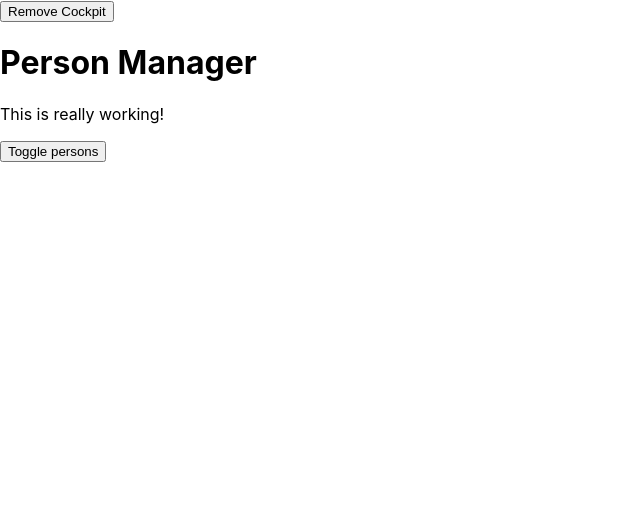
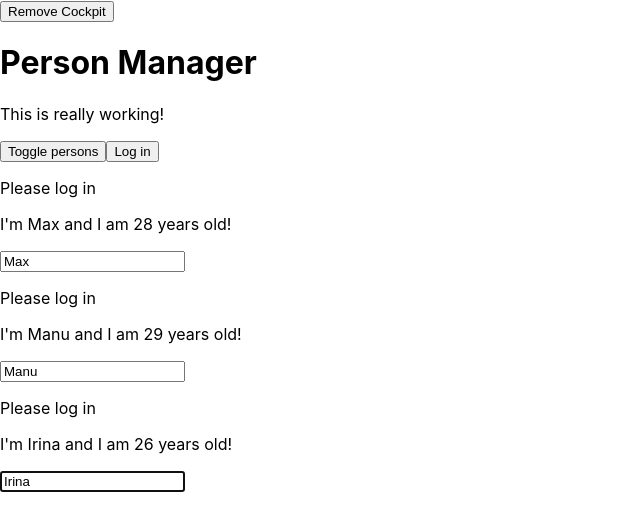
Before and after one commit to brainman07/react-complete-guide, a React app: page / in a window 1280 px wide. Shown: the top 530 px of the page, without its empty margins (0-640 px from the left). Built offline with nearby package versions, Linux system fonts and the light colour scheme.

Commit message:
Context API

```diff
--- a/src/components/Cockpit/Cockpit.js
+++ b/src/components/Cockpit/Cockpit.js
@@ -1,9 +1,13 @@
-import React, {useEffect} from 'react';
+import React, {useEffect, useRef} from 'react';
 import classes from './Cockpit.css';
+import AuthContext from '../../context/auth-context';
 
 const cockpit = (props) => {
+    const toggleBtnRef = useRef(null);
+
     useEffect(() => {
         console.log('[Cockpit.js] useEffect');
+        toggleBtnRef.current.click();
         return () => {
             console.log('[Cockpit.js] cleanup work in useEffect');
         };
@@ -35,11 +39,15 @@
             <h1>{props.title}</h1>
             <p className={assignedClasses.join(' ')}>This is really working!</p>
             <button
+                ref={toggleBtnRef}
                 className={btnClass}
                 onClick={props.clicked}
             >
                 Toggle persons
             </button>
+            <AuthContext.Consumer>
+                {context => <button onClick={context.login}>Log in</button>}
+            </AuthContext.Consumer>
         </div>
     );
 };
--- a/src/components/Persons/Person/Person.js
+++ b/src/components/Persons/Person/Person.js
@@ -1,8 +1,9 @@
-import React, {Component} from 'react';
+import React, { Component } from 'react';
 import PropTypes from 'prop-types'
 import classes from './Person.css';
 import Aux from '../../../hoc/Auxiliary'
 import withClass from '../../../hoc/withClass';
+import AuthContext from '../../../context/auth-context';
 
 class Person extends Component {
     constructor(props) {
@@ -19,6 +20,9 @@
         console.log('[Person.js] rendering...');
         return (
             <Aux>
+                <AuthContext.Consumer>
+                    {context => context.authenticated ? <p>Authenticated</p> : <p>Please log in</p>}
+                </AuthContext.Consumer>
                 <p onClick={this.props.click}> I'm {this.props.name} and I am {this.props.age} years old! </p>
                 <p>{this.props.children}</p>
                 <input
--- a/src/components/Persons/Persons.js
+++ b/src/components/Persons/Persons.js
@@ -1,4 +1,4 @@
-import React, {PureComponent} from 'react';
+import React, { PureComponent } from 'react';
 import Person from './Person/Person';
 
 class Persons extends PureComponent {
@@ -18,7 +18,7 @@
 
     getSnapshotBeforeUpdate(prevProps, prevState) {
         console.log('[Persons.js] getSnapshotBeforeUpdate');
-        return {message: 'Snapshot'};
+        return { message: 'Snapshot' };
     }
 
     componentDidUpdate(prevProps, prevState, snapshot) {
--- a/src/containers/App.js
+++ b/src/containers/App.js
@@ -4,6 +4,7 @@
 import Cockpit from '../components/Cockpit/Cockpit';
 import withClass from '../hoc/withClass';
 import Auxiliary from '../hoc/Auxiliary';
+import AuthContext from '../context/auth-context';
 
 class App extends Component {
     constructor(props) {
@@ -13,14 +14,15 @@
 
     state = {
         persons: [
-            {id: '1', name: 'Max', age: 28},
-            {id: '2', name: 'Manu', age: 29},
-            {id: '3', name: 'Irina', age: 26}
+            { id: '1', name: 'Max', age: 28 },
+            { id: '2', name: 'Manu', age: 29 },
+            { id: '3', name: 'Irina', age: 26 }
         ],
         otherState: 'some other value',
         showPersons: false,
         showCockpit: true,
-        changeCounter: 0
+        changeCounter: 0,
+        authenticated: false
     }
 
     static getDerivedStateFromProps(props, state) {
@@ -57,21 +59,25 @@
         this.setState((prevState, props) => {
             return {
                 persons: persons,
-                changeCounter: prevState.changeCounter+1
+                changeCounter: prevState.changeCounter + 1
             };
         });
-    }
+    };
 
     deletePersonHandler = (personIndex) => {
         const persons = [...this.state.persons];
         persons.splice(personIndex, 1);
-        this.setState({persons: persons});
-    }
+        this.setState({ persons: persons });
+    };
 
     togglePersonsHandler = () => {
         const doesShow = this.state.showPersons;
-        this.setState({showPersons: !doesShow})
-    }
+        this.setState({ showPersons: !doesShow })
+    };
+
+    loginHandler = () => {
+        this.setState({ authenticated: true });
+    };
 
     render() {
         console.log('[App.js] render');
@@ -81,17 +87,25 @@
             persons = <Persons
                 persons={this.state.persons}
                 clicked={this.deletePersonHandler}
-                        changed={this.nameChangeHandler}/>;
+                changed={this.nameChangeHandler}
+                isAuthenticated={this.state.authenticated}
+            />;
         }
 
         return (
             <Auxiliary>
                 <button
                     onClick={() => {
-                        this.setState({showCockpit: false});
+                        this.setState({ showCockpit: false });
                     }}>
                     Remove Cockpit
                 </button>
+                <AuthContext.Provider
+                    value={{
+                        authenticated: this.state.authenticated,
+                        login: this.loginHandler
+                    }}
+                >
                     {this.state.showCockpit ? <Cockpit
                         title={this.props.appTitle}
                         showPersons={this.state.showPersons}
@@ -99,6 +113,7 @@
                         clicked={this.togglePersonsHandler}
                     /> : null}
                     {persons}
+                </AuthContext.Provider>
             </Auxiliary>
         );
     }
--- /dev/null
+++ b/src/context/auth-context.js
@@ -0,0 +1,8 @@
+import React from 'react';
+
+const authContext = React.createContext({
+    authenticated: false,   // this will just be an object of default values
+    login: () => {}
+});
+
+export default authContext;
```
Lines whose indentation alone changed are shown as unchanged.
